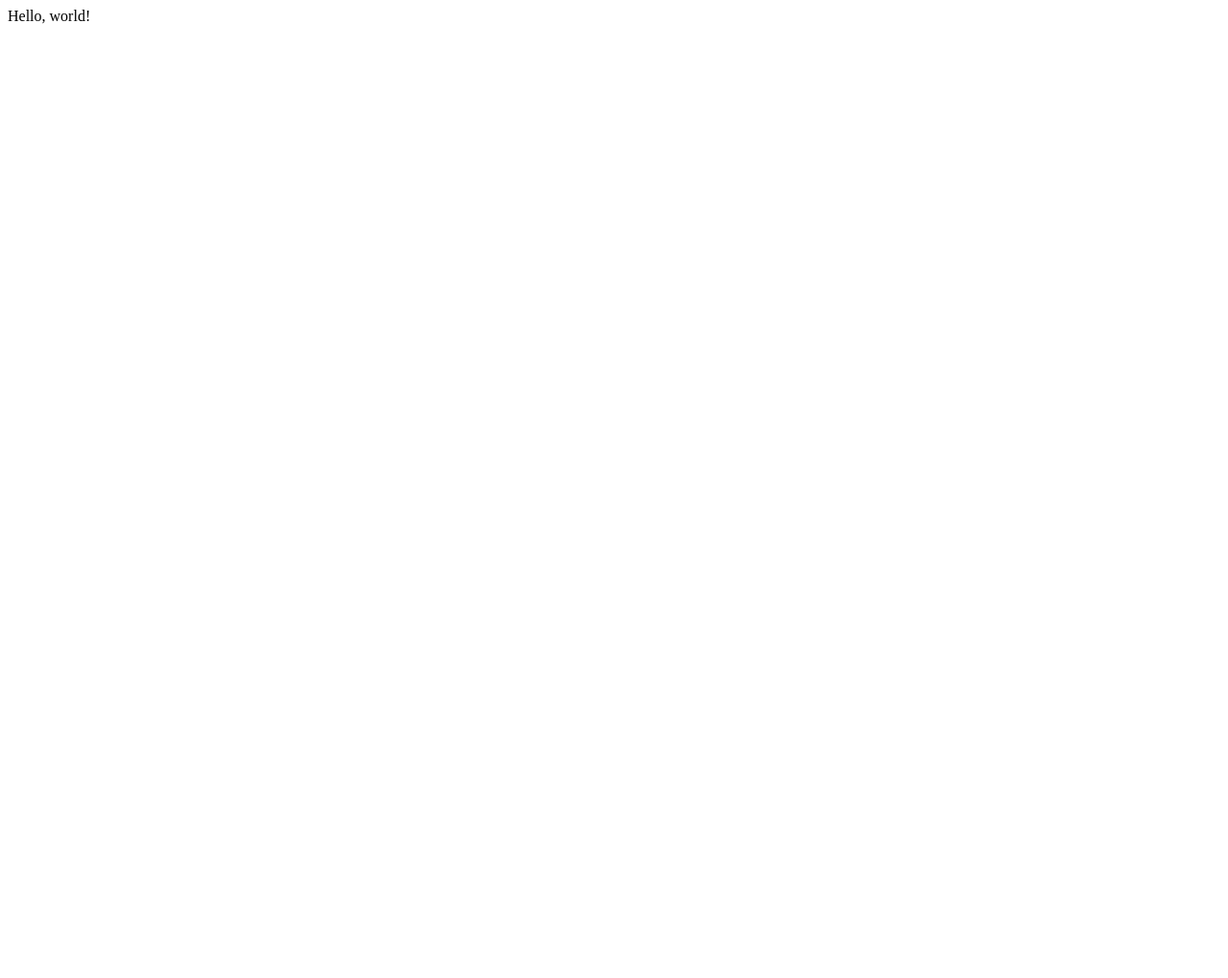
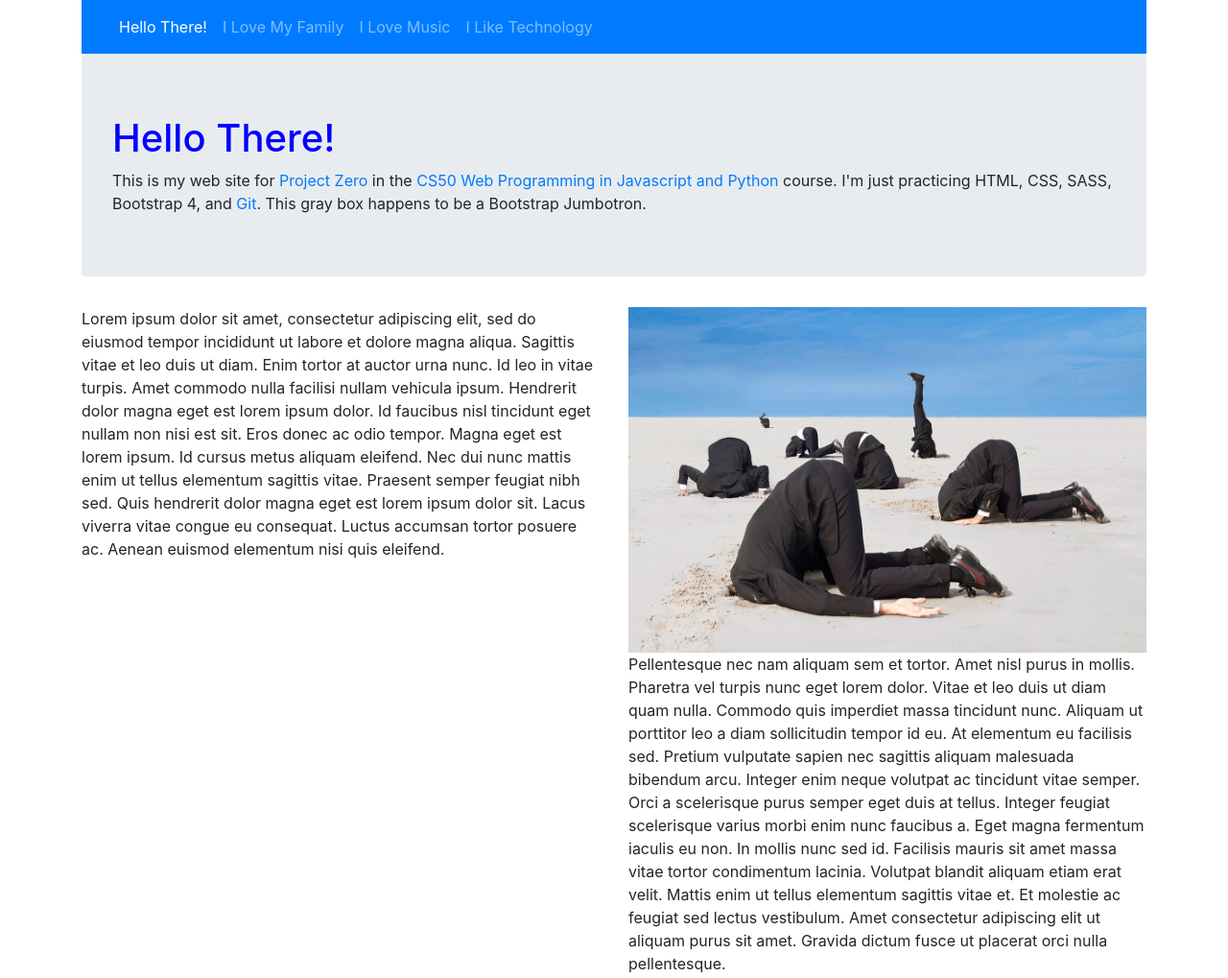
Before and after one commit to AndyJudkis/CS50Web-Project-0, a plain HTML site: page index.html in a window 1280 px wide. Shown: the whole page at 96% size. Before the commit the page ends 800 px from the top, so only its background shows below. Drawn offline with nearby package versions, Linux system fonts and the light colour scheme.

Commit message:
add some content to the website

```diff
--- a/index.html
+++ b/index.html
@@ -1,9 +1,46 @@
 <!DOCTYPE html>
 <html>
     <head>
-        <title>My Webpage</title>
+        <title>Hello There!</title>
+        <meta name="viewport" content="width=device-width, initial-scale=1">
+        <link rel="stylesheet" href="https://stackpath.bootstrapcdn.com/bootstrap/4.1.1/css/bootstrap.min.css" integrity="sha384-WskhaSGFgHYWDcbwN70/dfYBj47jz9qbsMId/iRN3ewGhXQFZCSftd1LZCfmhktB" crossorigin="anonymous">
+        <script src="https://ajax.googleapis.com/ajax/libs/jquery/3.3.1/jquery.min.js"></script>
+        <script src="https://maxcdn.bootstrapcdn.com/bootstrap/3.3.7/js/bootstrap.min.js"></script>
+        <link rel="stylesheet" href="style.css">
     </head>
     <body>
-        Hello, world!
-    </body>
+
+      <div class="container">
+      <nav class="navbar navbar-expand-sm bg-primary navbar-dark sticky-top">
+        <div class="container-fluid">
+          <ul class="navbar-nav">
+          <li class="nav-item active"><a class="nav-link" href="index.html">Hello There!</a>
+          <li class="nav-item"><a class="nav-link" href ="family.html">I Love My Family</a>
+          <li class="nav-item"><a class="nav-link" href="music.html">I Love Music</a>
+          <li class="nav-item"><a class="nav-link" href="tech.html">I Like Technology</a>
+          </ul>
+        </div>
+      </nav>
+
+        <div class="jumbotron">
+                <h1>Hello There!</h1>
+                This is my web site for <a href="https://cs50.github.io/web/projects/0">Project Zero</a> in the <a href="https://www.edx.org/course/cs50s-web-programming-with-python-and-javascript">CS50 Web Programming in Javascript and Python</a> course.
+                I'm just practicing HTML, CSS, SASS, Bootstrap 4, and <a href="https://github.com/AndyJudkis">Git</a>.  This gray box happens to be a Bootstrap Jumbotron.
+        </div>
+    <div class="row">
+      <div <div class="col-6">
+
+
+<p>Lorem ipsum dolor sit amet, consectetur adipiscing elit, sed do eiusmod tempor incididunt ut labore et dolore magna aliqua. Sagittis vitae et leo duis ut diam. Enim tortor at auctor urna nunc. Id leo in vitae turpis. Amet commodo nulla facilisi nullam vehicula ipsum. Hendrerit dolor magna eget est lorem ipsum dolor. Id faucibus nisl tincidunt eget nullam non nisi est sit. Eros donec ac odio tempor. Magna eget est lorem ipsum. Id cursus metus aliquam eleifend. Nec dui nunc mattis enim ut tellus elementum sagittis vitae. Praesent semper feugiat nibh sed. Quis hendrerit dolor magna eget est lorem ipsum dolor sit. Lacus viverra vitae congue eu consequat. Luctus accumsan tortor posuere ac. Aenean euismod elementum nisi quis eleifend.
+</p>
+</div>
+<div class="col-6">
+<img src="images/head-in-sand.jpg" width="100%"/>
+<p>
+Pellentesque nec nam aliquam sem et tortor. Amet nisl purus in mollis. Pharetra vel turpis nunc eget lorem dolor. Vitae et leo duis ut diam quam nulla. Commodo quis imperdiet massa tincidunt nunc. Aliquam ut porttitor leo a diam sollicitudin tempor id eu. At elementum eu facilisis sed. Pretium vulputate sapien nec sagittis aliquam malesuada bibendum arcu. Integer enim neque volutpat ac tincidunt vitae semper. Orci a scelerisque purus semper eget duis at tellus. Integer feugiat scelerisque varius morbi enim nunc faucibus a. Eget magna fermentum iaculis eu non. In mollis nunc sed id. Facilisis mauris sit amet massa vitae tortor condimentum lacinia. Volutpat blandit aliquam etiam erat velit. Mattis enim ut tellus elementum sagittis vitae et. Et molestie ac feugiat sed lectus vestibulum. Amet consectetur adipiscing elit ut aliquam purus sit amet. Gravida dictum fusce ut placerat orci nulla pellentesque.
+</p>
+</div>
+</div>
+</div>
+</body>
 </html>
--- /dev/null
+++ b/style.css
@@ -0,0 +1,3 @@
+h1 {
+  color:blue;
+}
```
Also changed, not shown: images/family.jpg (added), images/head-in-sand.jpg (added).
